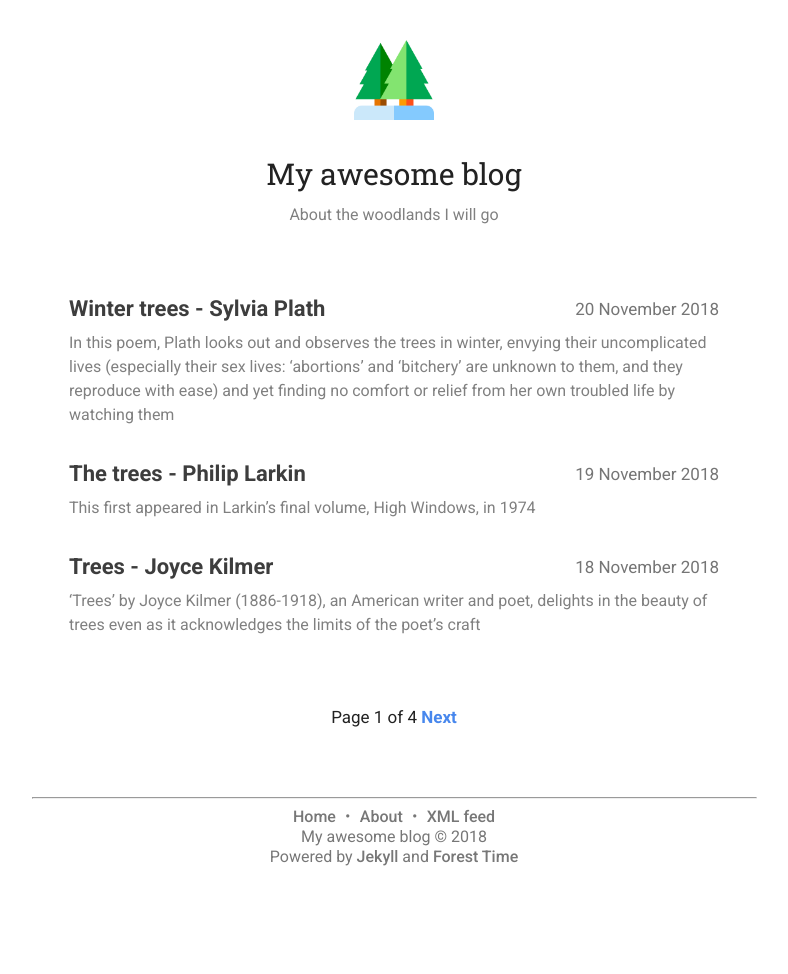
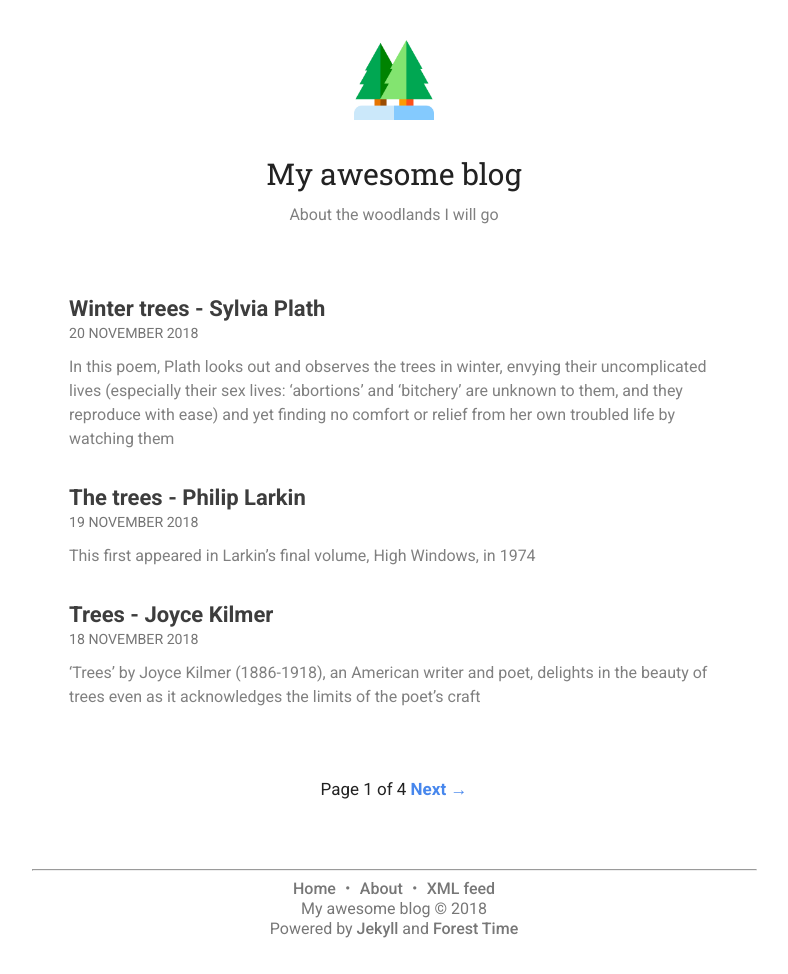
Before and after one commit to claudiuconstantin/forest-time-jekyll, a Jekyll site: the page built from index.html, in a window 1280 px wide. Shown: the whole page, without its empty margins (246-1034 px from the left). Built offline with Jekyll 4.4.1, drawn with Linux system fonts in a browser that asks for light colours; the list of posts is cut into pages by our own code; before the commit the page ends 902 px from its top, so only the background shows below that.

Commit message:
New gem version (moved post date right under the title)

```diff
--- a/_layouts/home.html
+++ b/_layouts/home.html
@@ -5,11 +5,12 @@ layout: default
 {% include header.html %}
 {% include navigation.html %}
 
-<!-- paginated posts -->
+<!-- Paginated posts -->
 <section>
 	<ul>
 		{% for post in paginator.posts %}
 		<li>
+			<div class="title"><a href="{{ post.url | prepend: site.baseurl }}">{{ post.title }}</a></div>
 			<div class="post-date">
 				<time>
 					{% assign m = post.date | date: "%-m" %}
@@ -31,10 +32,7 @@ layout: default
 					{{ post.date | date: "%Y" }}
 				</time>
 			</div>
-				<div class="title">
-					<a href="{{ post.url | prepend: site.baseurl }}"> {{ post.title }} </a>
-				</div>
-				<div class="description"> {{ post.description}} </div>
+			<div class="description">{{ post.description}}</div>
 		</li>
 		{% endfor %}
 	</ul>
@@ -43,20 +41,21 @@ layout: default
 <!-- Pagination links -->
 {% if paginator.total_pages > 1 %}
 <section>
-	<div class="pagination">
+	<nav role="navigation" class="pagination">
 		{% if paginator.previous_page %}
 		<a href="{{ site.baseurl }}{{ paginator.previous_page_path }}" class="previous">
-			{{ site.data.ui-text.previous }}
+			&larr; {{ site.data.ui-text.previous }}
 		</a>
 		{% endif %}
 
-		<span class="page_number ">
+		<span class="page_number">
 			{{ site.data.ui-text.page }} {{ paginator.page }} {{ site.data.ui-text.of }} {{ paginator.total_pages }}
 		</span>
 
 		{% if paginator.next_page %}
-		<a href="{{ site.baseurl }}{{ paginator.next_page_path }}" class="next">{{ site.data.ui-text.next }}</a>
+		<a href="{{ site.baseurl }}{{ paginator.next_page_path }}" class="next">
+			{{ site.data.ui-text.next }} &rarr;</a>
 		{% endif %}
-	</div>
+	</nav>
 </section>
 {% endif %}
--- a/_sass/main.scss
+++ b/_sass/main.scss
@@ -362,8 +362,8 @@ section {
                 color: #3d3d3d;
             }
             .post-date {
-                float: right;
-                margin: 0 0 0 20px;
+                font-size: smaller;
+                text-transform: uppercase;
             }
             time {
                 display: inline-block;
```
Also changed, not shown: Gemfile.lock, forest-time-jekyll.gemspec. Lines whose indentation alone changed are shown as unchanged.
